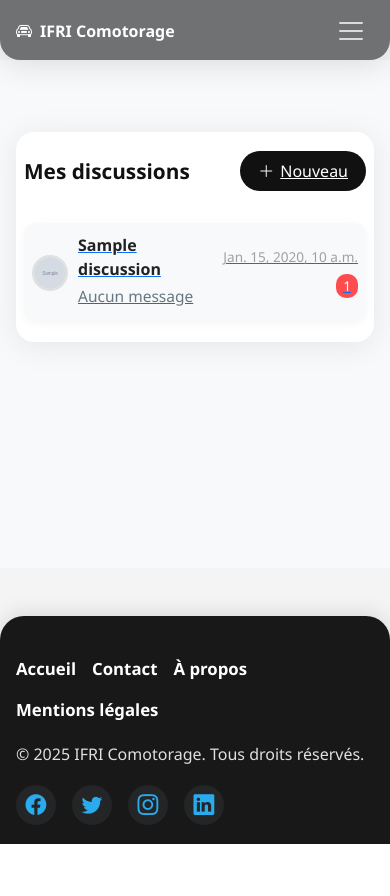
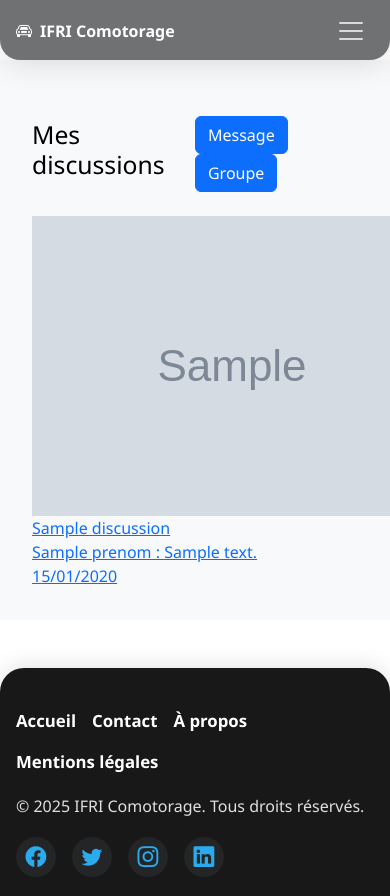
Before and after one commit to lenurb-123/PIL1_2425_26, a Django app: template IFRI_comotorage/discussions/templates/discussions/liste_discussions.html in a window 390 px wide; the page is wider, and only the part inside the window is pictured. Before the commit the page ends 844 px from the top of that part, so only its background shows below. Run offline with Django 5.2, Linux system fonts and the light colour scheme; the template is opened without the code that fills it: most values are stand-ins (such as "Sample title", 1, 10 or a date in 2020); grey boxes marked "Sample" are stand-in pictures; some libraries are stand-ins or nearby versions.

Commit message:
Dernière mise à jour

```diff
--- a/IFRI_comotorage/discussions/templates/discussions/liste_discussions.html
+++ b/IFRI_comotorage/discussions/templates/discussions/liste_discussions.html
@@ -1,183 +1,288 @@
-{% extends 'comptes/base.html' %}
+{% extends 'base.html' %}
 {% load static %}
 
-{% block title %}Mes discussions{% endblock %}
+{% block content %}
+<div class="container mt-4">
+    <div class="discussions-container">
+        <div class="d-flex justify-content-between align-items-center mb-4">
+            <h2 class="discussions-title">Mes discussions</h2>
+            <div class="action-buttons">
+                <a href="{% url 'nouvelle_conversation' %}" class="btn btn-primary me-2">
+                    <i class="fas fa-comment"></i> <span class="btn-text">Message</span>
+                </a>
+                <a href="{% url 'creer_groupe' %}" class="btn btn-primary">
+                    <i class="fas fa-users"></i> <span class="btn-text">Groupe</span>
+                </a>
+            </div>
+        </div>
 
-{% block styles %}
+        {% if discussions %}
+            <div class="discussion-list">
+                {% for discussion in discussions %}
+                    <div class="discussion-item">
+                        <a href="{% url 'conversation' discussion.id %}" class="discussion-link">
+                            {% if discussion.photo %}
+                                <img src="{{ discussion.photo.url }}" alt="Photo" class="avatar">
+                            {% else %}
+                                {% if discussion.type == 'privee' %}
+                                    <img src="{% static 'images/default-avatar.svg' %}" alt="Avatar" class="avatar">
+                                {% else %}
+                                    <img src="{% static 'images/default-group.svg' %}" alt="Groupe" class="avatar">
+                                {% endif %}
+                            {% endif %}
+
+                            <div class="discussion-info">
+                                <div class="discussion-title">
+                                    {% if discussion.type == 'privee' %}
+                                        {% for participant in discussion.participants.all %}
+                                            {% if participant != user %}
+                                                {{ participant.get_full_name }}
+                                            {% endif %}
+                                        {% endfor %}
+                                    {% else %}
+                                        {{ discussion.nom }}
+                                    {% endif %}
+                                </div>
+
+                                {% with dernier_message=discussion.dernier_message %}
+                                    {% if dernier_message %}
+                                        <div class="discussion-last-message">
+                                            {% if dernier_message.expediteur == user %}
+                                                Vous :
+                                            {% else %}
+                                                {{ dernier_message.expediteur.prenom }} :
+                                            {% endif %}
+                                            {% if dernier_message.type == 'media' %}
+                                                {% if dernier_message.media_type == 'image' %}
+                                                    🖼️ Image
+                                                {% elif dernier_message.media_type == 'video' %}
+                                                    🎥 Vidéo
+                                                {% elif dernier_message.media_type == 'audio' %}
+                                                    🎵 Audio
+                                                {% else %}
+                                                    📎 Document
+                                                {% endif %}
+                                            {% else %}
+                                                {{ dernier_message.contenu|truncatechars:50 }}
+                                            {% endif %}
+                                        </div>
+                                    {% endif %}
+                                {% endwith %}
+
+                                {% if discussion.type == 'groupe' %}
+                                    <div class="participants-list">
+                                        {{ discussion.participants.count }} participants
+                                    </div>
+                                {% endif %}
+                            </div>
+
+                            <div class="discussion-meta">
+                                <div class="discussion-date">
+                                    {% if discussion.date_modification|date:"Y-m-d" == today %}
+                                        {{ discussion.date_modification|time:"H:i" }}
+                                    {% else %}
+                                        {{ discussion.date_modification|date:"d/m/Y" }}
+                                    {% endif %}
+                                </div>
+                                {% with nb_non_lus=discussion.nombre_messages_non_lus %}
+                                    {% if nb_non_lus > 0 %}
+                                        <span class="badge-unread">{{ nb_non_lus }}</span>
+                                    {% endif %}
+                                {% endwith %}
+                            </div>
+                        </a>
+                    </div>
+                {% endfor %}
+            </div>
+        {% else %}
+            <div class="no-discussion">
+                <p>Vous n'avez pas encore de discussions.</p>
+                <p>Commencez à discuter avec d'autres utilisateurs !</p>
+            </div>
+        {% endif %}
+    </div>
+</div>
+
+<div id="modal-2fa-success" class="modal" style="display:none;">
+  <div class="modal-content">
+    <span class="close" onclick="document.getElementById('modal-2fa-success').style.display='none'">&times;</span>
+    <h3>Notification</h3>
+    <p>Requête envoyée avec succès</p>
+  </div>
+</div>
+{% endblock %}
+
+{% block extra_css %}
 <style>
-body {
-    background: #f4f4f4;
+.discussions-container {
+    max-width: 800px;
+    margin: 0 auto;
+    background: #fff;
+    border-radius: 10px;
+    box-shadow: 0 2px 4px rgba(0,0,0,0.1);
+    padding: 20px;
 }
-.discussions-container {
-    max-width: 700px;
-    margin: 2.5rem auto;
-    background: #fff;
-    border-radius: 18px;
-    box-shadow: 0 4px 32px rgba(0,0,0,0.08);
-    padding: 2.5rem 2rem 2rem 2rem;
+
+.discussions-title {
+    font-size: 1.5rem;
+    margin: 0;
 }
-.discussions-header {
+
+.action-buttons {
     display: flex;
-    justify-content: space-between;
-    align-items: center;
-    margin-bottom: 2rem;
+    gap: 10px;
 }
-.discussions-header h4 {
-    font-weight: 700;
-    font-size: 1.3rem;
-    margin: 0;
-    color: #111;
+
+.discussion-item {
+    border-bottom: 1px solid #eee;
 }
-.btn-nouveau {
-    background: #111;
-    color: #fff;
-    border: none;
-    border-radius: 20px;
-    padding: 8px 18px;
-    font-size: 1rem;
-    cursor: pointer;
+
+.discussion-item:last-child {
+    border-bottom: none;
+}
+
+.discussion-link {
     display: flex;
     align-items: center;
-    gap: 6px;
-    transition: background 0.2s;
+    padding: 12px;
+    text-decoration: none;
+    color: inherit;
+    transition: background-color 0.2s;
 }
-.btn-nouveau:hover {
-    background: #2AABEE;
+
+.discussion-link:hover {
+    background-color: #f8f9fa;
+    text-decoration: none;
+    color: inherit;
 }
-.discussions-list {
-    display: flex;
-    flex-direction: column;
-    gap: 14px;
+
+.avatar {
+    width: 45px;
+    height: 45px;
+    border-radius: 50%;
+    margin-right: 12px;
 }
-.discussion-item {
-    display: flex;
-    align-items: center;
-    background: #f8f9fa;
-    border-radius: 12px;
-    box-shadow: 0 2px 8px rgba(0,0,0,0.04);
-    padding: 14px 20px;
-    cursor: pointer;
-    transition: box-shadow 0.2s, background 0.2s, transform 0.2s;
-    position: relative;
-}
-.discussion-item:hover, .discussion-item:focus {
-    background: #e3f2fd;
-    box-shadow: 0 4px 16px rgba(0,0,0,0.10);
-    transform: translateY(-2px) scale(1.01);
-    outline: 2px solid #2AABEE;
-}
-.avatar {
-    width: 48px;
-    height: 48px;
-    border-radius: 50%;
-    object-fit: cover;
-    margin-right: 16px;
-    border: 2px solid #e0e0e0;
-}
+
 .discussion-info {
     flex: 1;
-    display: flex;
-    flex-direction: column;
-    gap: 2px;
-    min-width: 0;
+    min-width: 0; /* Pour éviter le débordement du texte */
 }
+
 .discussion-title {
-    font-weight: 600;
-    font-size: 1.1rem;
-    color: #222;
-    margin-bottom: 2px;
+    font-weight: bold;
+    margin-bottom: 3px;
+    font-size: 0.95rem;
 }
+
 .discussion-last-message {
-    color: #667781;
-    font-size: 0.97rem;
+    color: #6c757d;
+    font-size: 0.85rem;
     white-space: nowrap;
     overflow: hidden;
     text-overflow: ellipsis;
-    max-width: 250px;
 }
+
+.discussion-meta {
+    text-align: right;
+    min-width: 70px;
+}
+
+.discussion-date {
+    color: #6c757d;
+    font-size: 0.75rem;
+}
+
+.badge-unread {
+    background-color: #007bff;
+    color: white;
+    padding: 2px 6px;
+    border-radius: 10px;
+    font-size: 0.75rem;
+    margin-top: 4px;
+    display: inline-block;
+}
+
 .participants-list {
-    font-size: 0.92rem;
-    color: #888;
+    color: #6c757d;
+    font-size: 0.75rem;
     margin-top: 2px;
 }
-.discussion-meta {
-    display: flex;
-    flex-direction: column;
-    align-items: flex-end;
-    gap: 6px;
-    min-width: 60px;
-}
-.discussion-date {
-    font-size: 0.85rem;
-    color: #a0a0a0;
-}
-.badge-unread {
-    background: #ff4d4f;
-    color: #fff;
-    font-size: 0.85em;
-    border-radius: 10px;
-    padding: 2px 7px;
-}
-.no-discussion {
-    text-align: center;
-    color: #888;
-    margin-top: 2rem;
-    font-size: 1.1rem;
-}
-@media (max-width: 700px) {
+
+@media (max-width: 576px) {
     .discussions-container {
-        padding: 1.2rem 0.5rem;
+        padding: 12px;
+        margin: -1rem;
+        border-radius: 0;
+        box-shadow: none;
     }
-    .discussion-item {
-        padding: 10px 8px;
+
+    .discussions-title {
+        font-size: 1.2rem;
     }
+
+    .btn-text {
+        display: none;
+    }
+
+    .btn {
+        padding: 0.4rem 0.6rem;
+    }
+
+    .discussion-link {
+        padding: 10px;
+    }
+
     .avatar {
-        width: 36px;
-        height: 36px;
+        width: 40px;
+        height: 40px;
         margin-right: 10px;
     }
+
     .discussion-title {
-        font-size: 1rem;
+        font-size: 0.9rem;
     }
+
+    .discussion-last-message {
+        font-size: 0.8rem;
+    }
+
+    .discussion-date {
+        font-size: 0.7rem;
+    }
+
+    .badge-unread {
+        font-size: 0.7rem;
+        padding: 1px 5px;
+    }
+
+    .participants-list {
+        font-size: 0.7rem;
+    }
+}
+
+.modal {
+  display: none; position: fixed; z-index: 9999; left: 0; top: 0; width: 100%; height: 100%;
+  background: rgba(0,0,0,0.4); justify-content: center; align-items: center;
+}
+.modal-content {
+  background: #fff; margin: 10% auto; padding: 20px; border-radius: 10px; width: 300px; text-align: center;
+}
+.close {
+  float: right; font-size: 24px; cursor: pointer;
 }
 </style>
 {% endblock %}
 
-{% block content %}
-<div class="discussions-container">
-    <div class="discussions-header">
-        <h4>Mes discussions</h4>
-        <a href="{% url 'nouvelle_discussion' %}" class="btn-nouveau"><i class="bi bi-plus-lg"></i> Nouveau</a>
-    </div>
-    <div class="discussions-list">
-        {% if discussions %}
-            {% for discussion in discussions %}
-                <a href="{% url 'discussion_detail' discussion.id %}" class="discussion-item">
-                    <img src="{{ discussion.avatar_url }}" alt="Avatar" class="avatar">
-                    <div class="discussion-info">
-                        <div class="discussion-title">{{ discussion.titre }}</div>
-                        <div class="discussion-last-message">{{ discussion.last_message|default:"Aucun message" }}</div>
-                        <div class="participants-list">
-                            {% if discussion.type == 'groupe' %}
-                                <i class="bi bi-people"></i>
-                                {{ discussion.participants|join:", " }}
-                            {% endif %}
-                        </div>
-                    </div>
-                    <div class="discussion-meta">
-                        <span class="discussion-date">{{ discussion.last_message_date }}</span>
-                        {% if discussion.unread_count %}
-                            <span class="badge-unread">{{ discussion.unread_count }}</span>
-                        {% endif %}
-                    </div>
-                </a>
-            {% endfor %}
-        {% else %}
-            <div class="no-discussion">
-                <i class="bi bi-chat-dots" style="font-size:2rem;"></i><br>
-                Aucune discussion pour l'instant.
-            </div>
-        {% endif %}
-    </div>
-</div>
+{% block extra_js %}
+<script>
+document.addEventListener('DOMContentLoaded', function() {
+    const deuxFacteursCheckbox = document.querySelector('input[name="deux_facteurs_active"]');
+    if (deuxFacteursCheckbox) {
+        deuxFacteursCheckbox.addEventListener('change', function() {
+            // Simule l'envoi de la requête (ici, on affiche juste la modale)
+            document.getElementById('modal-2fa-success').style.display = 'block';
+        });
+    }
+});
+</script>
 {% endblock %}
```
Also changed, not shown: IFRI_comotorage/discussions/templates/discussions/creer_groupe.html (+47 -23 lines), IFRI_comotorage/discussions/templates/discussions/nouvelle_conversation.html (added, +191 -0 lines).
